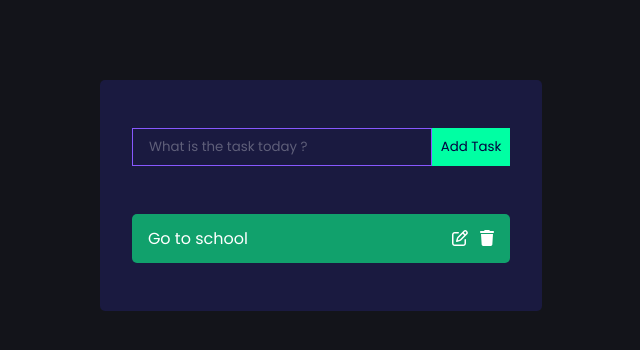
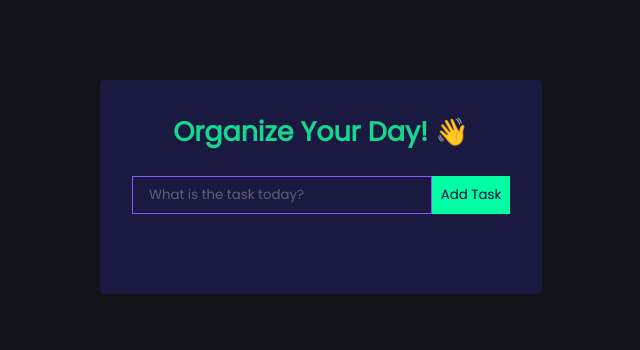
Before and after one commit to favour-emmanuel/to-do-list-react, a React (Create React App) app: page / in a window 1280 px wide. Shown: the top 350 px of the page, without its empty margins (319-959 px from the left). Built offline with nearby package versions, Linux system fonts and the light colour scheme.

Commit message:
created the editTodo function and erromessage function

```diff
--- a/src/App.css
+++ b/src/App.css
@@ -19,9 +19,10 @@ body {
 }
 
 h1 {
-  color: #fff;
+  color: #17d690;
   margin-bottom: 0.5rem;
-  font-size: 1.75rem;
+  font-size: 1.68rem;
+  font-weight: 800;
 }
 
 .TodoWrapper {
@@ -89,3 +90,9 @@ h1 {
 .delete-icon {
   cursor: pointer;
 }
+
+.error-message {
+  margin-top: -1.4rem;
+  font-size: 13.8px;
+  color: #ff4564;
+}
--- a/src/components/EditTodoFrom.js
+++ b/src/components/EditTodoFrom.js
@@ -1,5 +1,28 @@
-import React from "react";
+import { useState } from "react";
 
-export const EditTodoFrom = () => {
-  return <div>EditTodoFrom</div>;
+export const EditTodoForm = ({ editTodo, task }) => {
+  const [value, setValue] = useState(task.task);
+
+  const handleSubmit = (e) => {
+    e.preventDefault();
+
+    editTodo(value, task.id);
+
+    setValue("");
+  };
+
+  return (
+    <form className="TodoForm" onSubmit={handleSubmit}>
+      <input
+        type="text"
+        className="todo-input"
+        placeholder="Update Task"
+        value={value}
+        onChange={(e) => setValue(e.target.value)}
+      />
+      <button type="submit" className="todo-btn">
+        Update Task
+      </button>
+    </form>
+  );
 };
--- a/src/components/Todo.js
+++ b/src/components/Todo.js
@@ -3,13 +3,21 @@ import { faTrash } from "@fortawesome/free-solid-svg-icons";
 import { FontAwesomeIcon } from "@fortawesome/react-fontawesome";
 import React from "react";
 
-export const Todo = () => {
+export const Todo = ({ task, toggleComplete, deleteTodo, editTodo }) => {
   return (
     <div className="Todo">
-      <p>Go to school</p>
+      <p
+        onClick={() => toggleComplete(task.id)}
+        className={`${task.completed ? "completed" : ""} `}
+      >
+        {task.task}
+      </p>
       <div>
-        <FontAwesomeIcon icon={faPenToSquare} />
-        <FontAwesomeIcon icon={faTrash} />
+        <FontAwesomeIcon
+          icon={faPenToSquare}
+          onClick={() => editTodo(task.id)}
+        />
+        <FontAwesomeIcon icon={faTrash} onClick={() => deleteTodo(task.id)} />
       </div>
     </div>
   );
--- a/src/components/TodoForm.js
+++ b/src/components/TodoForm.js
@@ -2,13 +2,19 @@ import { useState } from "react";
 
 export const TodoForm = ({ addTodo }) => {
   const [value, setValue] = useState("");
+  const [errorMessage, setErrorMessage] = useState("");
 
   const handleSubmit = (e) => {
     e.preventDefault();
 
+    if (!value.trim()) {
+      setErrorMessage("Please input a todo");
+      return;
+    }
+
     addTodo(value);
-
     setValue("");
+    setErrorMessage("");
   };
 
   return (
@@ -16,13 +22,14 @@ export const TodoForm = ({ addTodo }) => {
       <input
         type="text"
         className="todo-input"
-        placeholder="What is the task today ?"
+        placeholder="What is the task today?"
         value={value}
         onChange={(e) => setValue(e.target.value)}
       />
       <button type="submit" className="todo-btn">
         Add Task
       </button>
+      {errorMessage && <p className="error-message">{errorMessage}</p>}{" "}
     </form>
   );
 };
--- a/src/components/TodoWrapper.js
+++ b/src/components/TodoWrapper.js
@@ -1,7 +1,8 @@
 import { useState } from "react";
+import { v4 as uuidv4 } from "uuid";
+import { EditTodoForm } from "./EditTodoFrom";
+import { Todo } from "./Todo";
 import { TodoForm } from "./TodoForm";
-import { v4 as uuidv4 } from "uuid";
-import { Todo } from "./Todo";
 uuidv4();
 
 export const TodoWrapper = () => {
@@ -15,11 +16,52 @@ export const TodoWrapper = () => {
 
     console.log(todos);
   };
+
+  const toggleComplete = (id) => {
+    setTodos(
+      todos.map((todo) =>
+        todo.id === id ? { ...todo, completed: !todo.completed } : todo
+      )
+    );
+  };
+
+  const deleteTodo = (id) => {
+    setTodos(todos.filter((todo) => todo.id !== id));
+  };
+
+  const editTodo = (id) => {
+    setTodos(
+      todos.map((todo) =>
+        todo.id === id ? { ...todo, isEditing: !todo.isEditing } : id
+      )
+    );
+  };
+
+  const editTask = (task, id) => {
+    setTodos(
+      todos.map((todo) =>
+        todo.id === id ? { ...todo, task, isEditing: !todo.isEditing } : todo
+      )
+    );
+  };
+
   return (
     <div className="TodoWrapper">
+      <h1>Organize Your Day! 👋 </h1>
       <TodoForm addTodo={addTodo} />
-
-      <Todo />
+      {todos.map((todo, index) =>
+        todo.isEditing ? (
+          <EditTodoForm editTodo={editTask} task={todo} />
+        ) : (
+          <Todo
+            task={todo}
+            key={index}
+            toggleComplete={toggleComplete}
+            deleteTodo={deleteTodo}
+            editTodo={editTodo}
+          />
+        )
+      )}
     </div>
   );
 };
```
